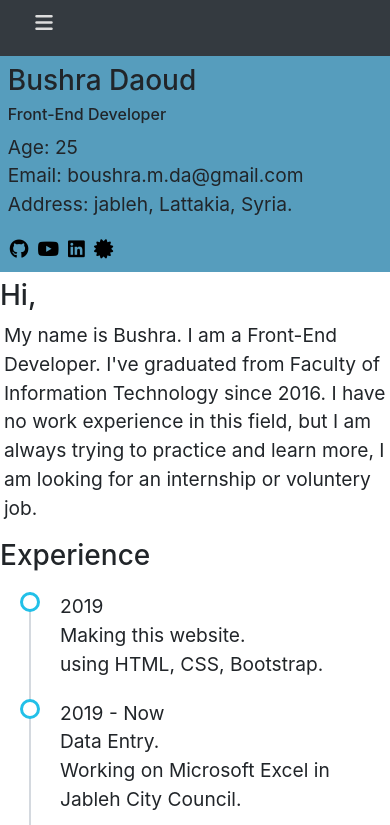
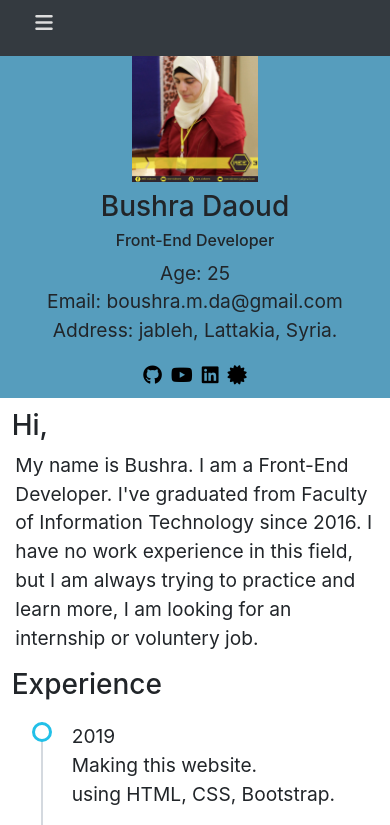
Before and after one commit to BushraDa/FirstResume, a plain HTML site: page ItResume.html in a window 390 px wide. Shown: the top 825 px of the page. Drawn offline with nearby package versions, Linux system fonts and the light colour scheme.

Commit message:
fixing header for mobile versions

```diff
--- a/ItResume.html
+++ b/ItResume.html
@@ -9,6 +9,7 @@
 </head>
 <body>
 
+	<div id="main">
 	<nav class="navbar navbar-expand-lg bg-dark sticky-top">
 		<div class="container">
 		  	<button class="navbar-toggler" type="button" data-toggle="collapse" data-target="#navbarSupportedContent" aria-controls="navbarSupportedContent" aria-expanded="false" aria-label="Toggle navigation">
@@ -32,7 +33,9 @@
 	<header>
 		<div class="container myInfo">
 			<div class="row">
-				<img class="col-lg-4 col-sm-5" src="images/profile.jpg" alt="profile picture">
+				<div class="col-lg-4 col-sm-5 col-12">
+					<img src="images/profile.jpg" alt="profile picture">
+				</div>
 				<div class="info col">
 					<h3>Bushra Daoud</h3>
 					<h6>Front-End Developer</h6>
@@ -66,7 +69,7 @@
 		</section>
 
 		<div class="row">
-		<section class="Experience col-md-6">
+		<section class="Experience col-md-6 col-sm-12">
 			<h3>Experience</h3>
 			<ul class="timeline">
 				<li>
@@ -87,7 +90,7 @@
 			</ul>
 		</section>
 
-		<section class="education col-md-6">
+		<section class="education col-md-6 col-sm-12">
 			<h3>Education</h3>
 			<ul class="timeline">
 				<li>
@@ -107,7 +110,8 @@
 		</section>
 		</div>
 
-		<section class="achievment col-md-6">
+		<div class="row">
+		<section class="achievment col-md-6 col-sm-12">
 			<h3>Achievments</h3>
 			<ul class="timeline">
 				<li>
@@ -124,6 +128,7 @@
 				</li>
 			</ul>
 		</section>
+		</div>
 
 		<section class="mySkills">
 			<h3>Skills</h3>
@@ -161,6 +166,7 @@
 			</div>
 		</section>
 	</main>
+	</div>
 
 	<footer>
 		<div class="container">
--- a/css/style.css
+++ b/css/style.css
@@ -4,11 +4,20 @@ html {
 
 body {
 	font-size: 1.2em;
-	width: 100%
+}
+
+header .myInfo .info {
+	padding: 2%;
 }
 
 header, footer {
 	background-color: #569dbd;
+}
+
+header img {
+	max-width: 100%;
+	margin-left: auto;
+	margin-right: auto;
 }
 
 .subnav {
@@ -29,10 +38,6 @@ nav a, nav i {
 	color: #ffffbb;
 }
 
-header .myInfo .info {
-	padding: 2%;
-}
-
 header .myInfo .info i{
 	color: black;
 	padding: 0.5%;
@@ -41,7 +46,6 @@ header .myInfo .info i{
 main.resume, footer {
 	padding: 2% 0%;
 }
-
 
 ul.timeline {
     list-style-type: none;
@@ -90,6 +94,7 @@ footer form {
 #main {
 	min-height: 100vh;
 	margin-bottom: -300px;
+	width: 100%;
 }
 
 #main:after {
@@ -136,15 +141,33 @@ footer {
     border-color: #1BBC9B;
 }
 
-@media only screen and (max-width: 700px) {
+@media only screen and (max-width: 575px) {
 
-	header .myInfo img {
-	  	display: none;
+	header img {
+		max-width: 35%;
+		display: block;
+	    margin-left: auto;
+	    margin-right: auto;
+	}
+	header .info {
+		text-align: center;
+	}
+
+}
+
+@media only screen and (max-width: 770px) {
+
+	main.resume, footer {
+		padding: 3% 3%;
 	}
 
 	.portfolio img {
-		width: 75%;
+		width: 70%;
 		margin-left: 10%;
 	}
 
+	.progress {
+		width: 60%;
+	}
+
 }
```
Also changed, not shown: artResume.html (+5 -1 lines), index.html (+3 -1 lines).
